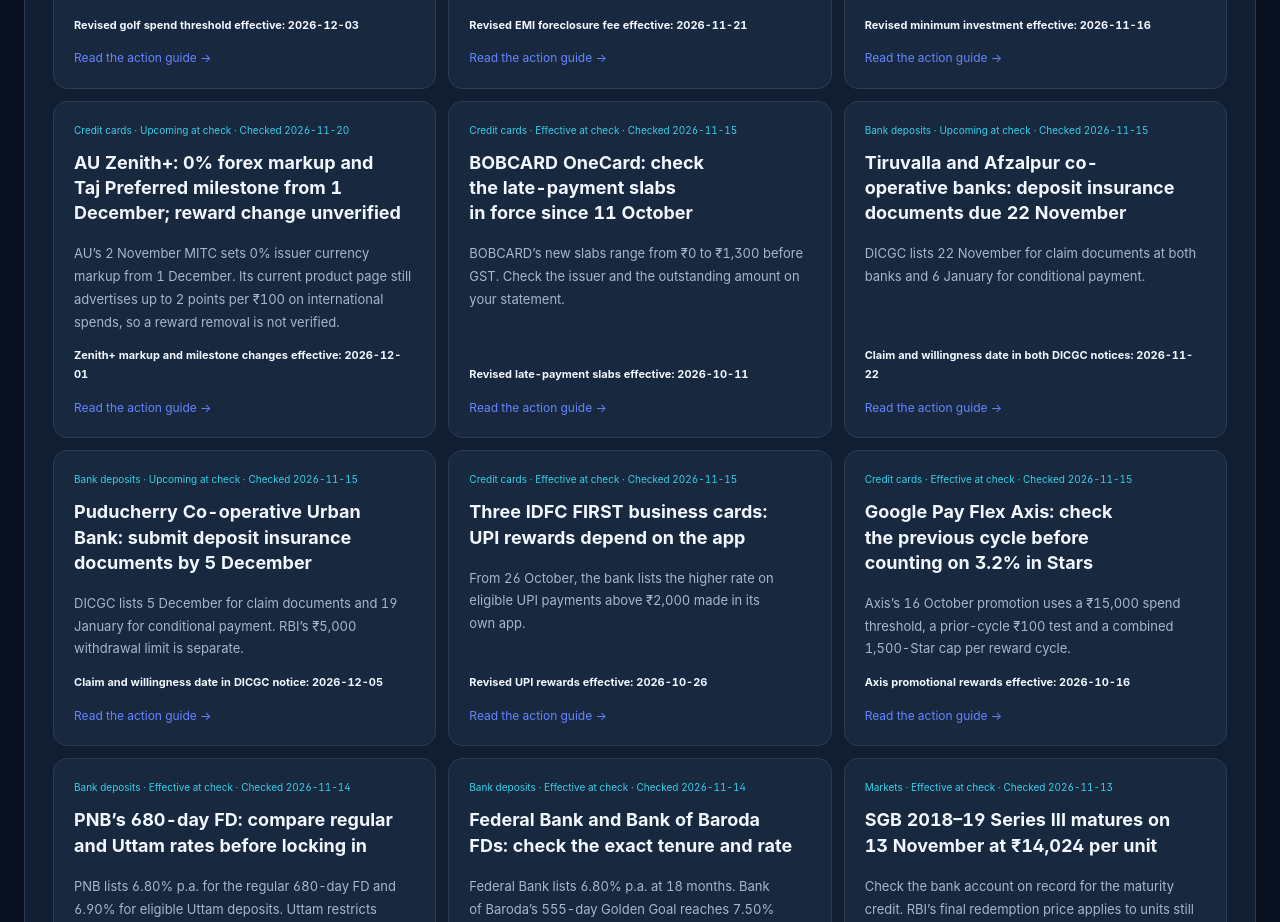
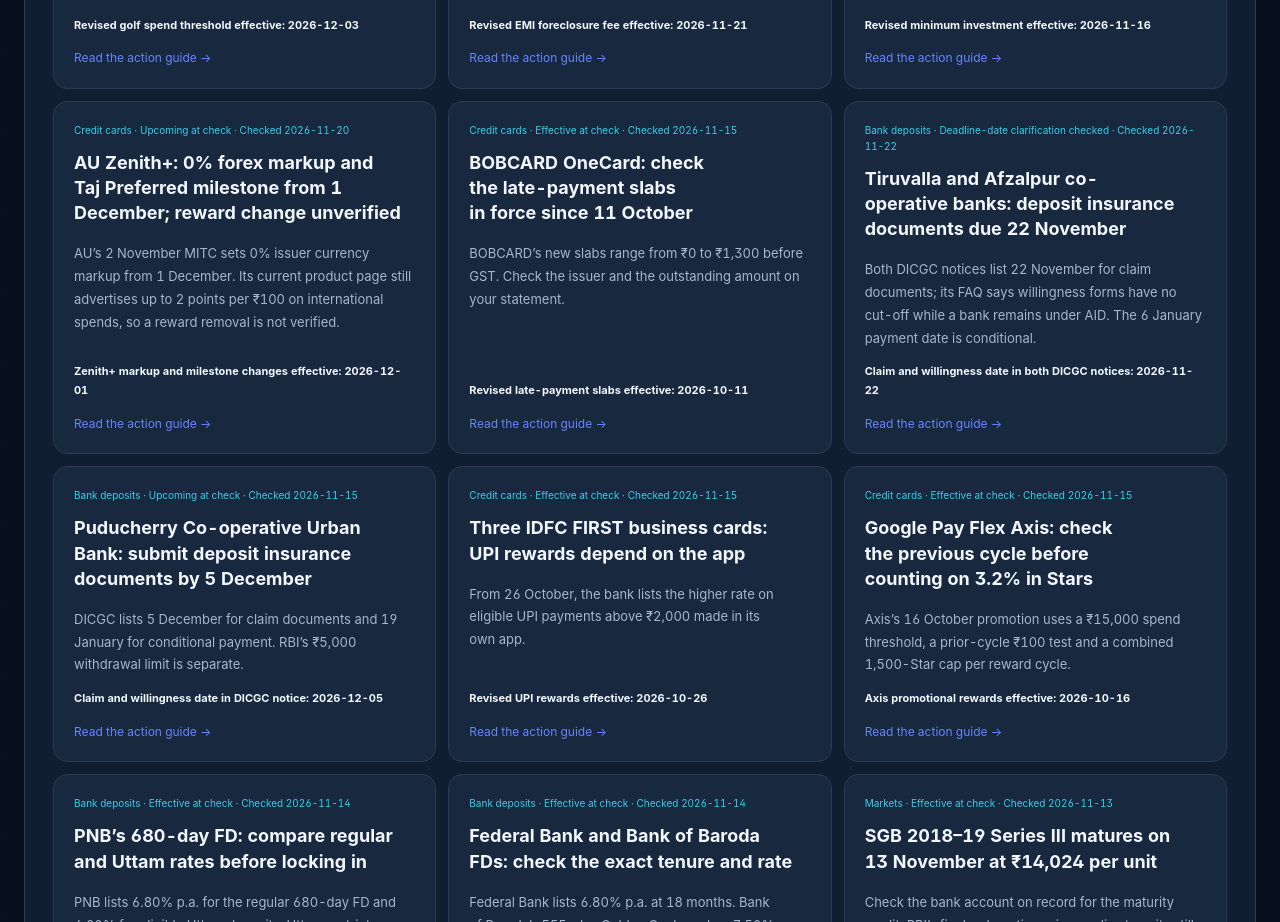
Before and after one commit to aqdas1820/credonomics-site, a Next.js app: page / in a window 1280 px wide. Shown: the part 5240-6162 px from the top of the page. Built offline with nearby package versions, Linux system fonts and the light colour scheme; no server answers.

Commit message:
Clarify DICGC claim date and late willingness rule

```diff
--- a/app/data/research-watch.ts
+++ b/app/data/research-watch.ts
@@ -736,28 +736,34 @@ export const researchWatch: WatchItem[] = [
   {
     slug: 'tiruvalla-afzalpur-dicgc-claims-november-2026',
     title: 'Tiruvalla and Afzalpur co-operative banks: deposit insurance documents due 22 November',
-    summary: 'DICGC lists 22 November for claim documents at both banks and 6 January for conditional payment.',
-    category: 'Bank deposits', checkedAt: '2026-11-15', announcementDate: '2026-10-09', eventDate: '2026-11-22', dateLabel: 'Claim and willingness date in both DICGC notices',
+    summary: 'Both DICGC notices list 22 November for claim documents; its FAQ says willingness forms have no cut-off while a bank remains under AID. The 6 January payment date is conditional.',
+    category: 'Bank deposits', checkedAt: '2026-11-22', announcementDate: '2026-10-09', eventDate: '2026-11-22', dateLabel: 'Claim and willingness date in both DICGC notices', statusLabel: 'Deadline-date clarification checked',
+    updateNote: '22 November: rechecked both 9 October bank-specific notices, DICGC’s current press-release register, its Banks Under AID list and its FAQ. The notices still list 22 November, with no cutoff hour. DICGC’s FAQ says there is no cut-off for willingness forms while the bank remains under AID; this does not guarantee inclusion in the current claim list or payment on 6 January. No later bank-specific extension or replacement notice was found in the current DICGC register.',
     source: 'https://dicgc.org.in/sites/default/files/2026-10/5b-press-release-english-and-hindi-the-tiruvalla-urban-co-operative-bank-ltd-tiruvalla-pathanamthitta_0.pdf',
     sourceLabel: 'DICGC: Tiruvalla Urban Co-operative Bank payment notice',
-    sourceLocation: 'English release dated 9 October 2026, table and paragraphs 1–3 on page 2',
+    sourceLocation: 'English release dated 9 October 2026, table and paragraphs 1–3 on page 2; DICGC FAQ on willingness-form cut-off; current press-release register and Banks Under AID list checked 22 November.',
     additionalSources: [
       { url: 'https://dicgc.org.in/sites/default/files/2026-10/4b-press-release-english-and-hindi-sri-mahatma-basaveshwar-co-operative-bank-ltd-afzalpur_0.pdf', label: 'DICGC: Sri Mahatma Basaveshwar Co-operative Bank, Afzalpur, payment notice' },
       { url: 'https://www.rbi.org.in/scripts/FS_PressRelease.aspx?fn=2755&prid=63763', label: 'RBI: Tiruvalla directions and withdrawal restriction' },
       { url: 'https://www.rbi.org.in/scripts/BS_PressReleaseDisplay.aspx?prid=63764', label: 'RBI: Afzalpur directions and withdrawal restriction' },
-      { url: 'https://www.dicgc.org.in/FAQs', label: 'DICGC: general rules for submitting willingness forms under All-Inclusive Directions' },
+      { url: 'https://www.dicgc.org.in/FAQs', label: 'DICGC: FAQ on willingness-form cut-off while a bank remains under AID' },
+      { url: 'https://www.dicgc.org.in/information-corner/press-release', label: 'DICGC: current press-release register, checked 22 November 2026' },
+      { url: 'https://www.dicgc.org.in/banks-under-aid', label: 'DICGC: Banks Under AID list, last updated 14 October 2026' },
     ],
     audience: 'Depositors of Tiruvalla Urban Co-operative Bank Ltd. in Pathanamthitta, Kerala, and Sri Mahatma Basaveshwar Co-operative Bank Ltd. in Afzalpur, Karnataka.',
     facts: [
-      'Both DICGC notices list 22 November 2026 for claim and willingness submission to the respective bank. Both list 6 January 2027 for payment, subject to timely filing of the depositor list by the bank and verification of claim documents.',
+      'Both DICGC notices dated 9 October 2026 list 22 November 2026 as the last date for claim/willingness submission to the respective bank. Both list 6 January 2027 for payment, subject to the bank submitting the claim list in the prescribed form and DICGC verifying the claim documents.',
+      'DICGC’s current FAQ, checked 22 November, explicitly says there is no cut-off date for willingness forms: depositors may submit them to the bank for onward submission while the bank remains under AID. This general FAQ does not confirm that a late form will be included in the current claim list or paid on 6 January.',
+      'The current DICGC press-release register still lists the 9 October notices for these two banks and no later bank-specific extension or replacement notice. The DICGC Banks Under AID list, last updated 14 October 2026, includes both banks.',
       'Each notice calls for officially valid identity documents, written willingness and alternate bank account details. The insurance ceiling is ₹5 lakh for deposits held in the same capacity and right.',
       'RBI’s separate six-month directions prohibit account withdrawals at both banks from close of business on 8 October, subject to review. Loan set-off is permitted under the conditions in the relevant directions.',
     ],
     actions: [
-      'Contact your bank for its document submission arrangements ahead of 22 November and keep an acknowledgement of submission.',
-      'If you miss 22 November, contact the bank promptly. DICGC’s general FAQ allows willingness submissions while the bank remains under All-Inclusive Directions. Ask the bank how it handles later filings.',
-    ],
-    limits: 'Neither notice gives a cutoff hour or a payment date for late submissions. The 6 January date is conditional. Check the status of your own claim with your bank.',
+      'If you have not submitted the form, contact the bank’s CEO/administrator promptly and ask how to submit the signed willingness form, officially valid identity documents and alternate bank details. Keep a dated acknowledgement.',
+      'DICGC’s FAQ says willingness forms have no cut-off while the bank remains under AID. Ask the bank whether a later submission can still be added to its claim list; do not assume it will qualify for the 6 January payment date.',
+      'If you already submitted the documents, retain the acknowledgement and ask the bank to confirm whether your claim details are included in the list sent to DICGC.',
+    ],
+    limits: 'Checked 22 November 2026. Both bank-specific DICGC notices are dated 9 October and list 22 November as the last date for claim/willingness submission, but specify no cutoff hour. DICGC’s current FAQ says there is no cut-off for willingness forms provided the bank remains under AID at the time of submission; it does not guarantee inclusion in the current claim list or payment on 6 January. The 6 January 2027 payment date is conditional on bank list submission and DICGC verification. The Banks Under AID list was last updated 14 October 2026. RBI’s directions run for six months from close of business on 8 October, subject to review. No individual eligibility or payment is inferred.',
   },
   {
     slug: 'puducherry-cooperative-bank-dicgc-claim-december-2026',
```
